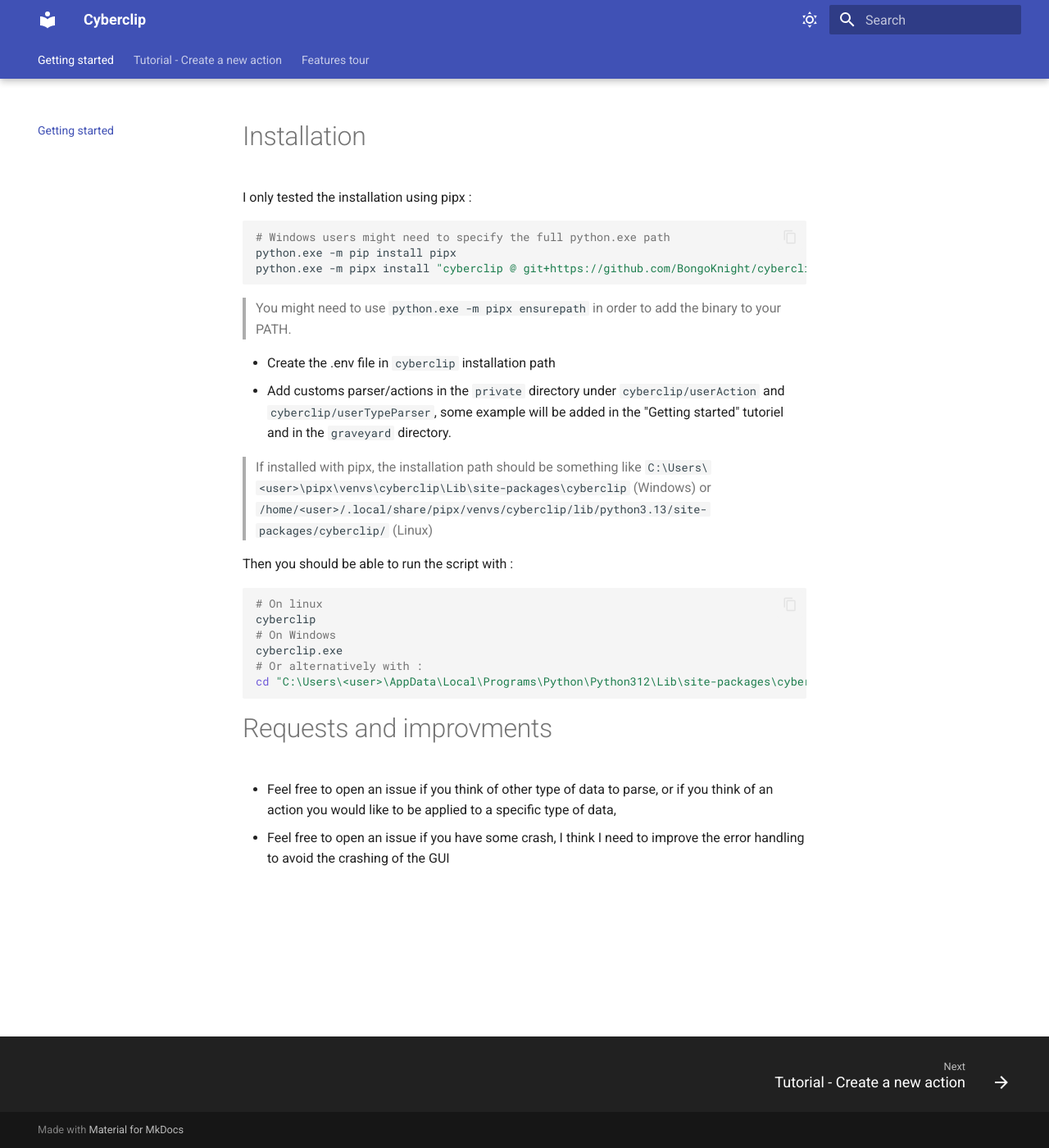
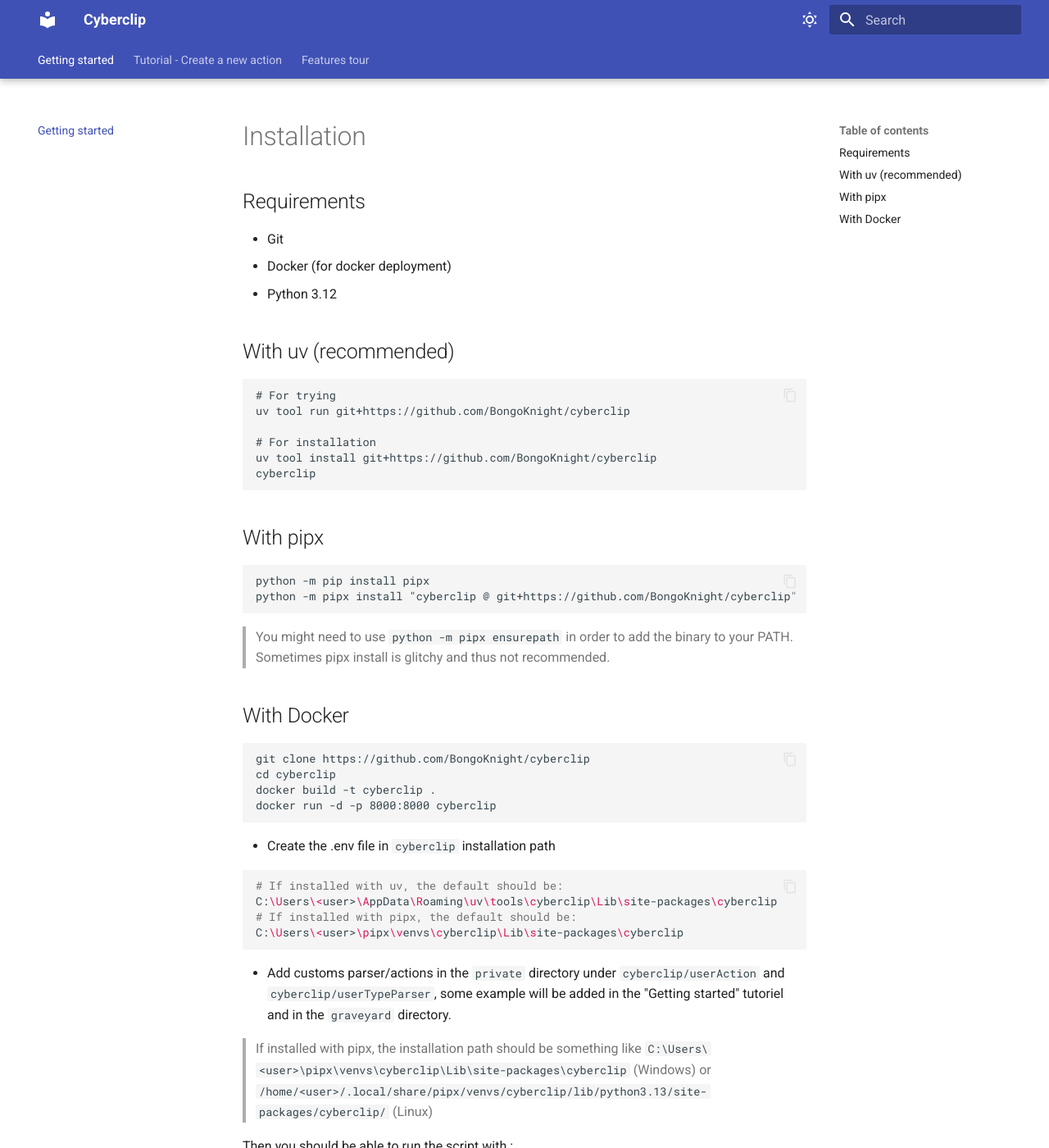
Before and after one commit to BongoKnight/cyberclip, an MkDocs documentation site: the page built from docs/index.md, in a window 1280 px wide and 1400 px high. Shown: the whole window at 82% size. Built offline with MkDocs 1.6.1 and Material for MkDocs 9.7.7, drawn with Linux system fonts in a browser that asks for light colours.

Commit message:
✏ Installation with uv

````diff
--- a/docs/index.md
+++ b/docs/index.md
@@ -4,17 +4,53 @@
 
 # Installation
 
-I only tested the installation using pipx :
+## Requirements
+
+- Git
+- Docker (for docker deployment)
+- Python 3.12
+
+## With uv (recommended)
+
+```
+# For trying
+uv tool run git+https://github.com/BongoKnight/cyberclip
+
+# For installation
+uv tool install git+https://github.com/BongoKnight/cyberclip
+cyberclip
+```
+
+
+## With pipx
+
+```
+python -m pip install pipx
+python -m pipx install "cyberclip @ git+https://github.com/BongoKnight/cyberclip"
+```
+
+> You might need to use `python -m pipx ensurepath` in order to add the binary to your PATH. Sometimes pipx install is glitchy and thus not recommended.
+
+
+## With Docker
+
+```
+git clone https://github.com/BongoKnight/cyberclip
+cd cyberclip
+docker build -t cyberclip .
+docker run -d -p 8000:8000 cyberclip
+```
+
+
+- Create the .env file in `cyberclip` installation path
 
 ```bash
-# Windows users might need to specify the full python.exe path
-python.exe -m pip install pipx
-python.exe -m pipx install "cyberclip @ git+https://github.com/BongoKnight/cyberclip"
+# If installed with uv, the default should be:
+C:\Users\<user>\AppData\Roaming\uv\tools\cyberclip\Lib\site-packages\cyberclip
+# If installed with pipx, the default should be:
+C:\Users\<user>\pipx\venvs\cyberclip\Lib\site-packages\cyberclip
 ```
 
-> You might need to use `python.exe -m pipx ensurepath` in order to add the binary to your PATH.
-
-- Create the .env file in `cyberclip` installation path
 - Add customs parser/actions in the `private` directory under `cyberclip/userAction` and `cyberclip/userTypeParser`, some example will be added in the "Getting started" tutoriel and in the `graveyard` directory.
 
 > If installed with pipx, the installation path should be something like `C:\Users\<user>\pipx\venvs\cyberclip\Lib\site-packages\cyberclip` (Windows) or `/home/<user>/.local/share/pipx/venvs/cyberclip/lib/python3.13/site-packages/cyberclip/` (Linux)
````
